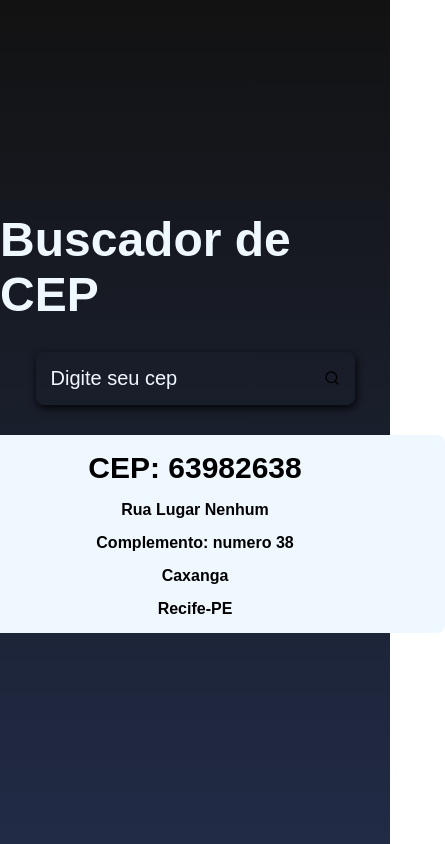
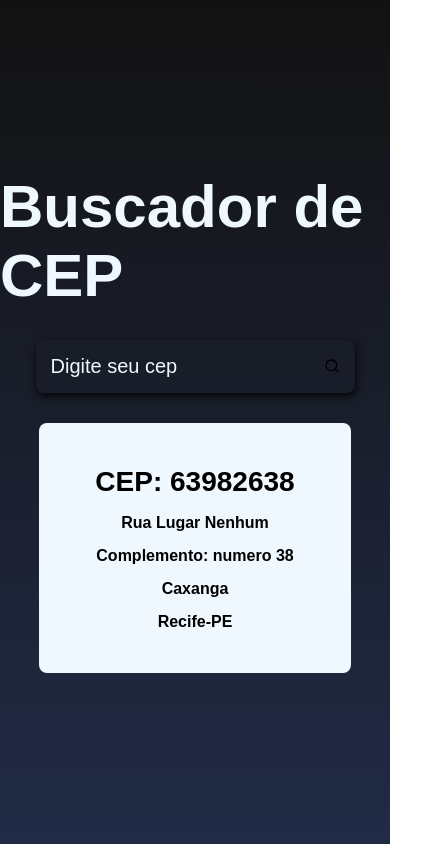
Before and after one commit to vitoriacgomes/Buscador-cep, a React (Create React App) app: page / in a window 390 px wide. Shown: the whole page, 445 px wide, since content can reach past the window. Built offline with nearby package versions, Linux system fonts and the light colour scheme.

Commit message:
finalização css

```diff
--- a/src/style.css
+++ b/src/style.css
@@ -69,3 +69,15 @@
     margin-bottom: 15px;
     font-weight: bold;
 }
+@media (max-width:620px){
+    .titulo{
+        font-size: 60px;
+    }
+    .main{
+        width: 80%;
+        min-height: 250px;
+    }
+    .main h2{
+        font-size: 28px;
+    }
+}
```
